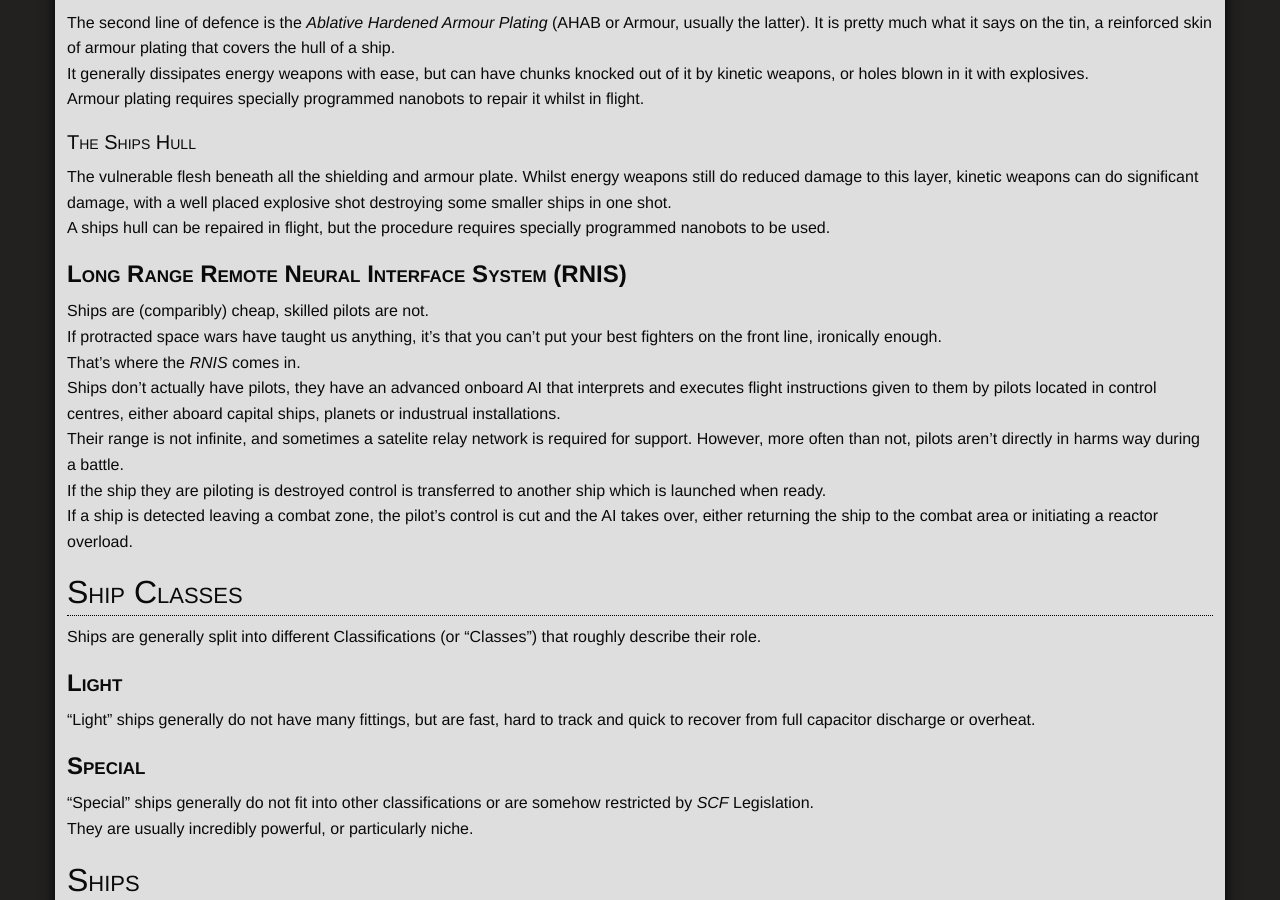
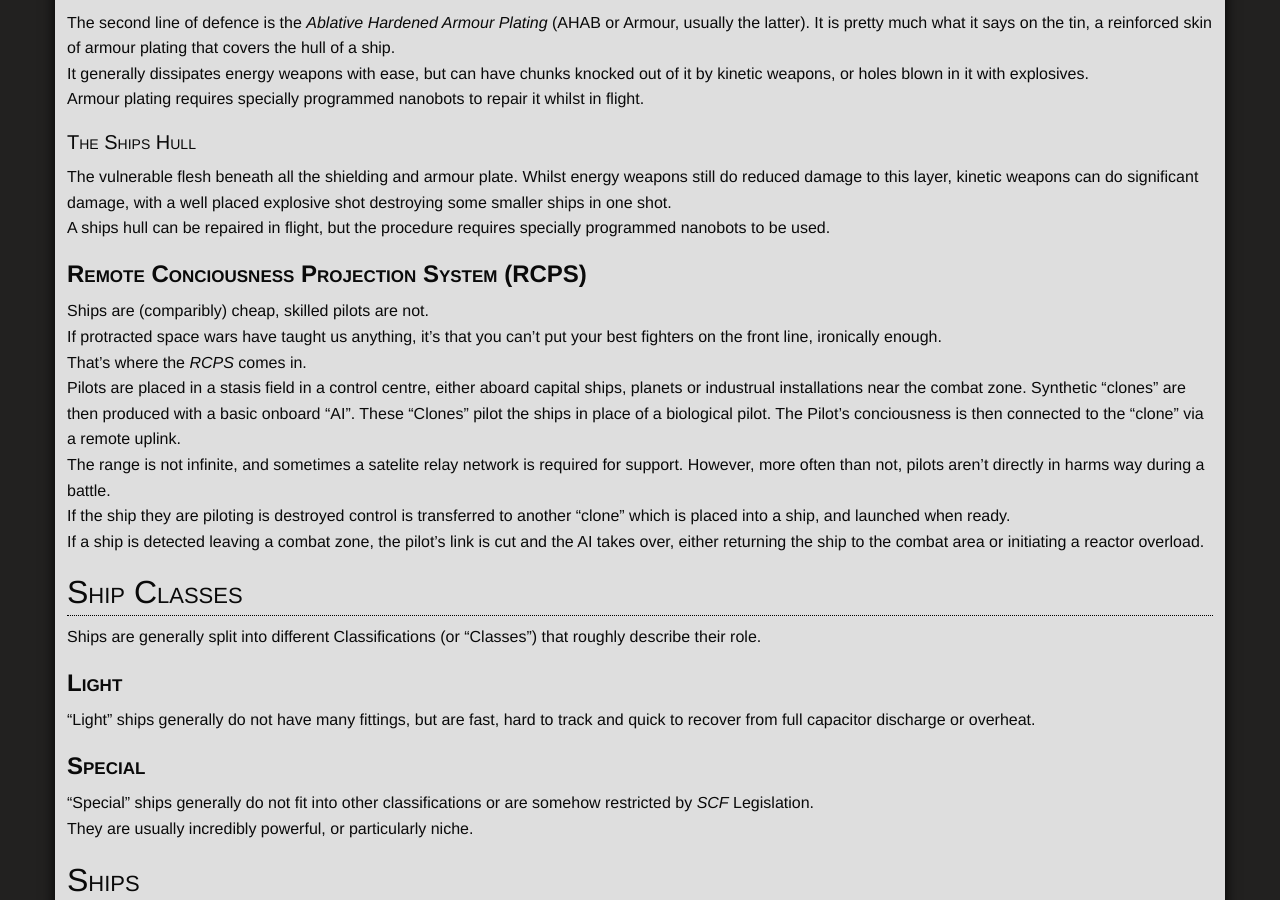
Before and after one commit to ori-sky/polar-space, a Jekyll site: the page built from designs/ships.md, in a window 1280 px wide and 900 px high, scrolled down 2322 px. Built offline with Jekyll 4.4.1, drawn with Linux system fonts in a browser that asks for light colours; nearby versions of some CDN libraries; some web fonts are replaced; our own code applies the rules of GitHub Pages for plain Markdown files; library files that are not in the unit come from our copies.

Commit message:
Update ships.md
Changed RNIS to RCPS to reduce the similarities between us and DRONE (from what I can tell)

```diff
--- a/designs/ships.md
+++ b/designs/ships.md
@@ -90,15 +90,15 @@ A ships hull can be repaired in flight, but the procedure requires specially pro
 
 
 
-## Long Range Remote Neural Interface System (RNIS)
+## Remote Conciousness Projection System (RCPS)
 
 Ships are (comparibly) cheap, skilled pilots are not.
 If protracted space wars have taught us anything, it's that you can't put your best fighters on the front line, ironically enough.
-That's where the *RNIS* comes in.
-Ships don't actually have pilots, they have an advanced onboard AI that interprets and executes flight instructions given to them by pilots located in control centres, either aboard capital ships, planets or industrual installations.
-Their range is not infinite, and sometimes a satelite relay network is required for support. However, more often than not, pilots aren't directly in harms way during a battle.
-If the ship they are piloting is destroyed control is transferred to another ship which is launched when ready.
-If a ship is detected leaving a combat zone, the pilot's control is cut and the AI takes over, either returning the ship to the combat area or initiating a reactor overload.
+That's where the *RCPS* comes in.
+Pilots are placed in a stasis field in a control centre, either aboard capital ships, planets or industrual installations near the combat zone. Synthetic "clones" are then produced with a basic onboard "AI". These "Clones" pilot the ships in place of a biological pilot. The Pilot's conciousness is then connected to the "clone" via a remote uplink.
+The range is not infinite, and sometimes a satelite relay network is required for support. However, more often than not, pilots aren't directly in harms way during a battle.
+If the ship they are piloting is destroyed control is transferred to another "clone" which is placed into a ship, and launched when ready.
+If a ship is detected leaving a combat zone, the pilot's link is cut and the AI takes over, either returning the ship to the combat area or initiating a reactor overload.
 
 
 
```
